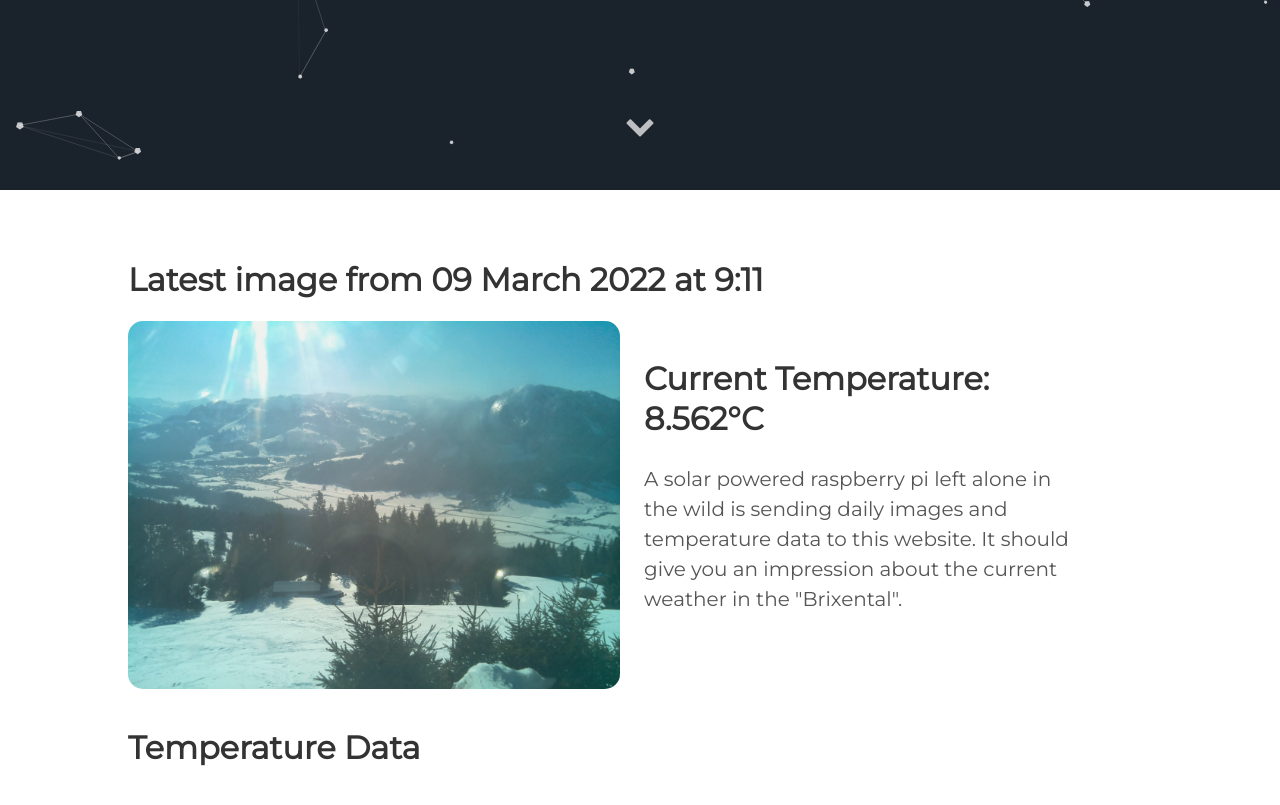
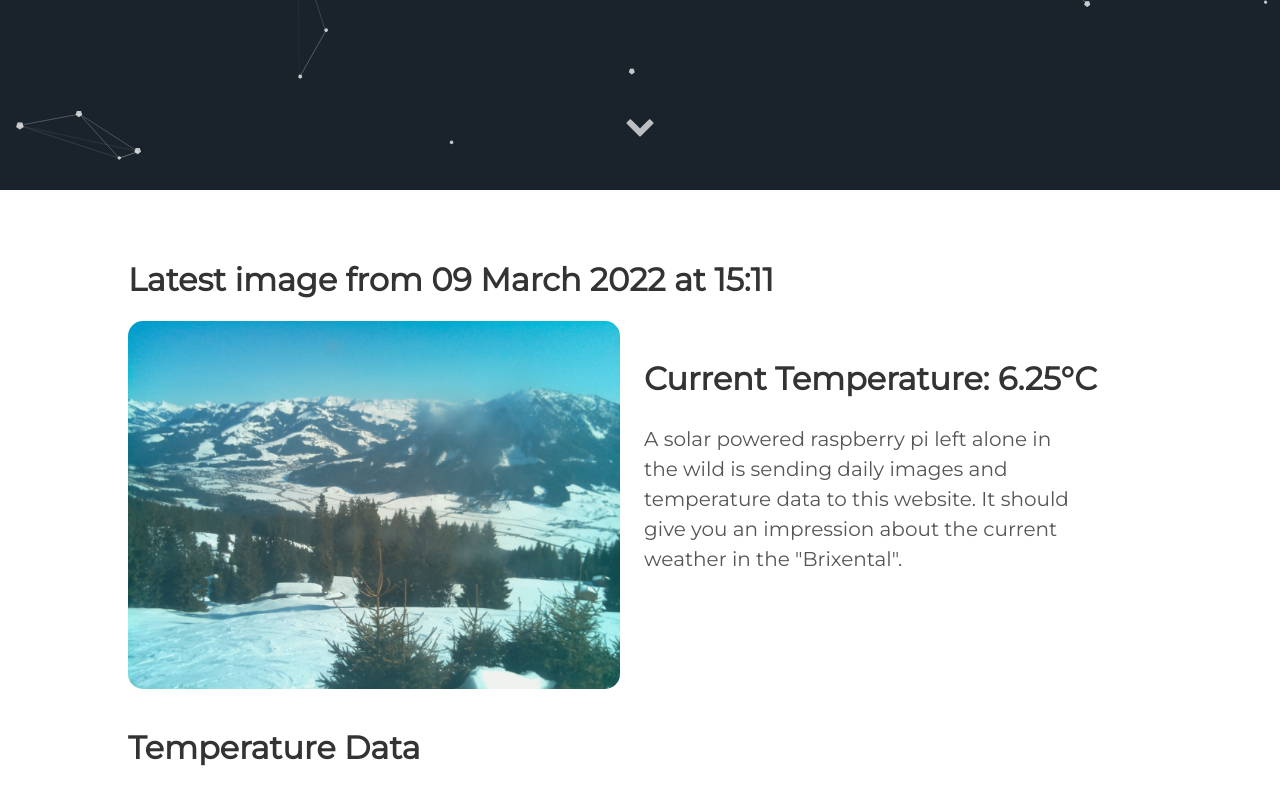
Before and after one commit to vektorious/vektorious.github.io, a Jekyll site: the page built from resources/huette.md, in a window 1280 px wide and 900 px high, scrolled down 710 px. Shown: the top 805 px of the window. Built offline with Jekyll 4.4.1, drawn with Linux system fonts in a browser that asks for light colours.

Commit message:
I'm a bot beep boop

```diff
--- a/resources/huette.md
+++ b/resources/huette.md
@@ -6,13 +6,13 @@ image: '/assets/img/'
 description: 'Live image from the Austrian alps'
 twitter_text: ' '
 ---
-## Latest image from 09 March 2022 at  9:11
+## Latest image from 09 March 2022 at 15:11
 <div class="huette">
   <div class="huette-image">
     <img src="{{ "/assets/img/huette.jpg" | prepend: site.baseurl }}">
   </div>
   <div class="huette-text">
-        <h2>Current Temperature: 8.562°C</h2>
+        <h2>Current Temperature: 6.25°C</h2>
         <p>A solar powered raspberry pi left alone in the wild is sending daily images and temperature data to this website. It should give you an impression about the current weather in the "Brixental".</p>
 
   </div>
```
Also changed, not shown: rpi-script/2022-03-09_150955.txt (renamed from rpi-script/2022-03-09_090951.txt, +5 -5 lines), rpi-script/huette.md (+2 -2 lines), assets/img/huette.jpg, assets/img/temp_plot.png, rpi-script/temp_plot.png, 1 other file.
